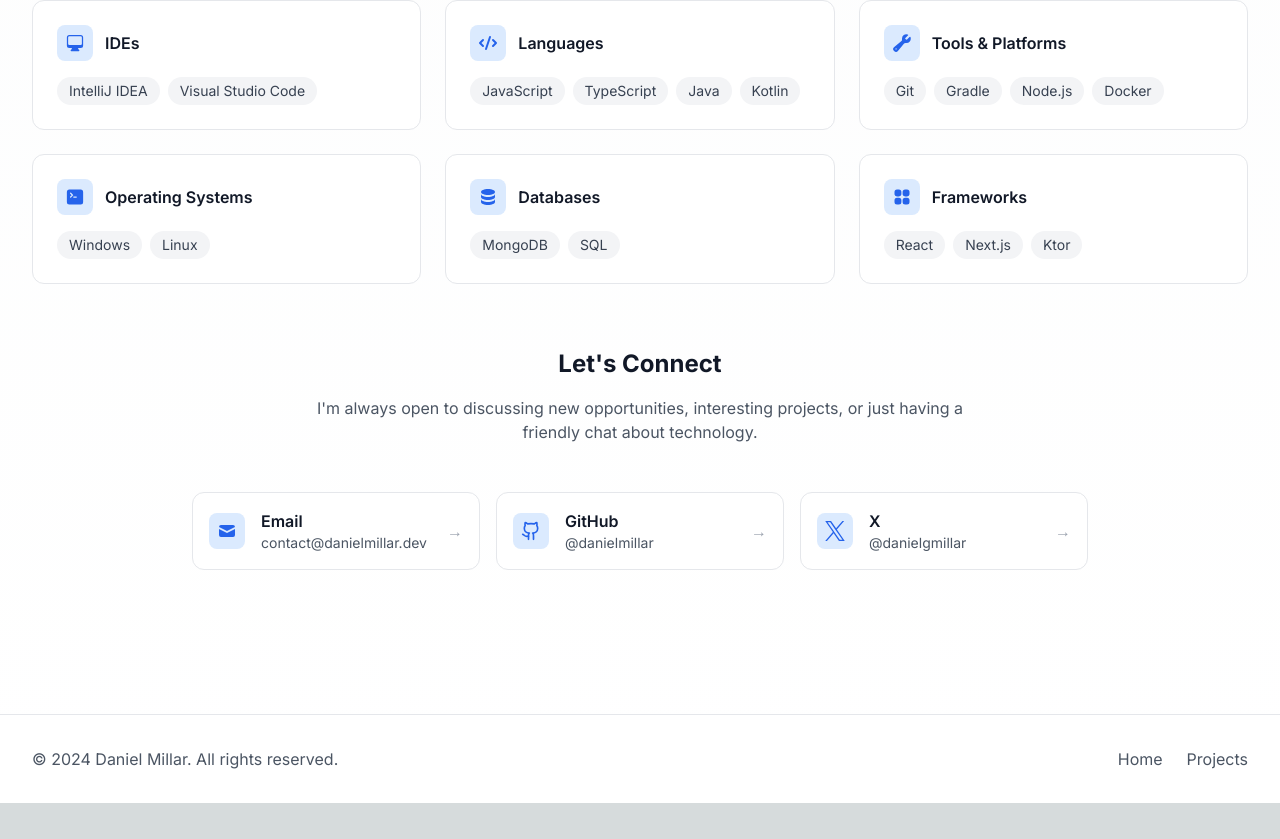
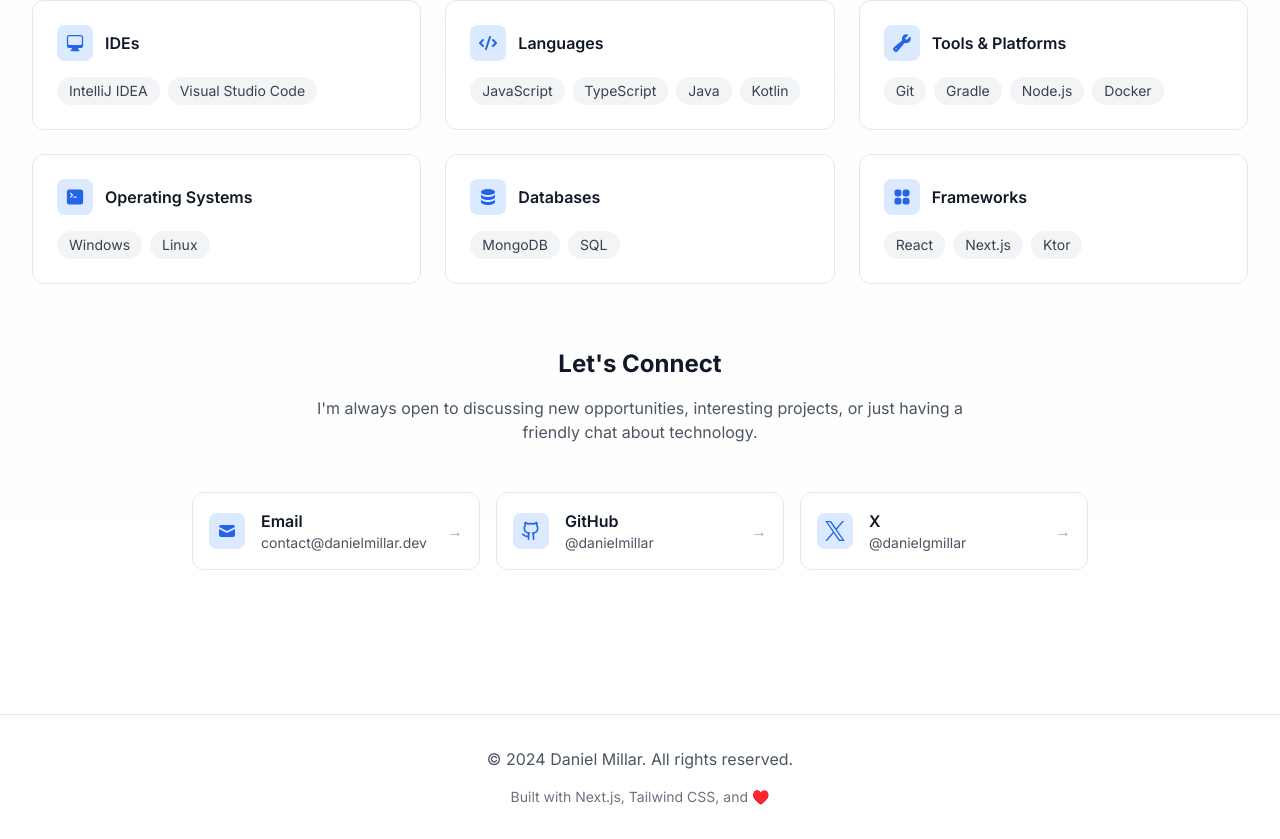
Before and after one commit to danielmillar/Portfolio, a Next.js app: page / in a window 1280 px wide. Shown: the part 1838-2677 px from the top of the page. Before the commit the page ends 2641 px from the top, so only its background shows below. Built offline with nearby package versions, Linux system fonts and the light colour scheme.

Commit message:
refactor(Footer): Simplify footer layout and remove navigation links

```diff
--- a/src/components/shared/Footer.tsx
+++ b/src/components/shared/Footer.tsx
@@ -1,27 +1,14 @@
-import Link from 'next/link';
-
 export default function Footer() {
   return (
     <footer className="border-t border-gray-200 dark:border-gray-700 bg-white/80 dark:bg-gray-900/80 backdrop-blur-sm">
       <div className="max-w-7xl mx-auto px-4 py-8 sm:px-6 lg:px-8">
-        <div className="flex flex-col md:flex-row justify-between items-center gap-4">
+        <div className="flex flex-col items-center gap-4">
           <div className="text-gray-600 dark:text-gray-400">
             © {new Date().getFullYear()} Daniel Millar. All rights reserved.
           </div>
-          <nav className="flex gap-6">
-            <Link
-              href="/"
-              className="text-gray-600 dark:text-gray-400 hover:text-blue-500 dark:hover:text-blue-400 transition-colors"
-            >
-              Home
-            </Link>
-            <Link
-              href="/projects"
-              className="text-gray-600 dark:text-gray-400 hover:text-blue-500 dark:hover:text-blue-400 transition-colors"
-            >
-              Projects
-            </Link>
-          </nav>
+          <div className="text-sm text-gray-500 dark:text-gray-400">
+            Built with Next.js, Tailwind CSS, and ♥️
+          </div>
         </div>
       </div>
     </footer>
```
